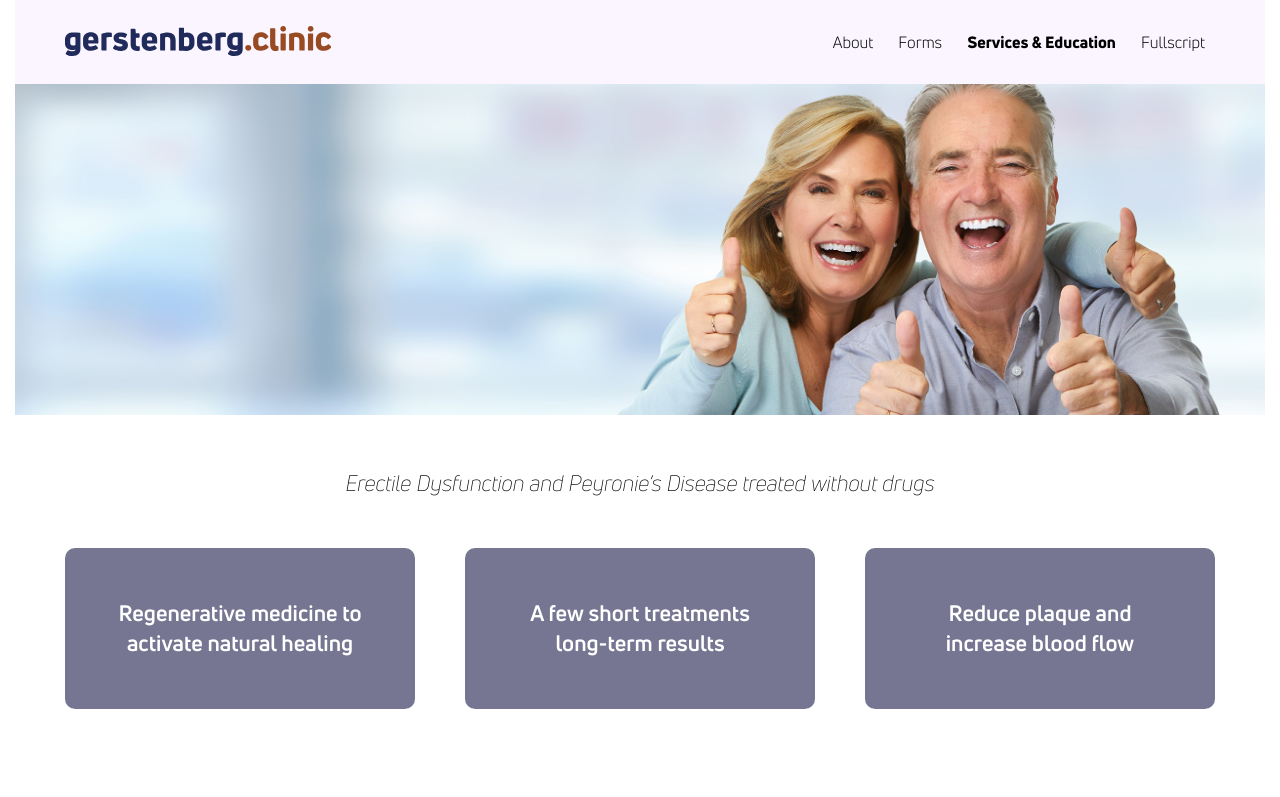
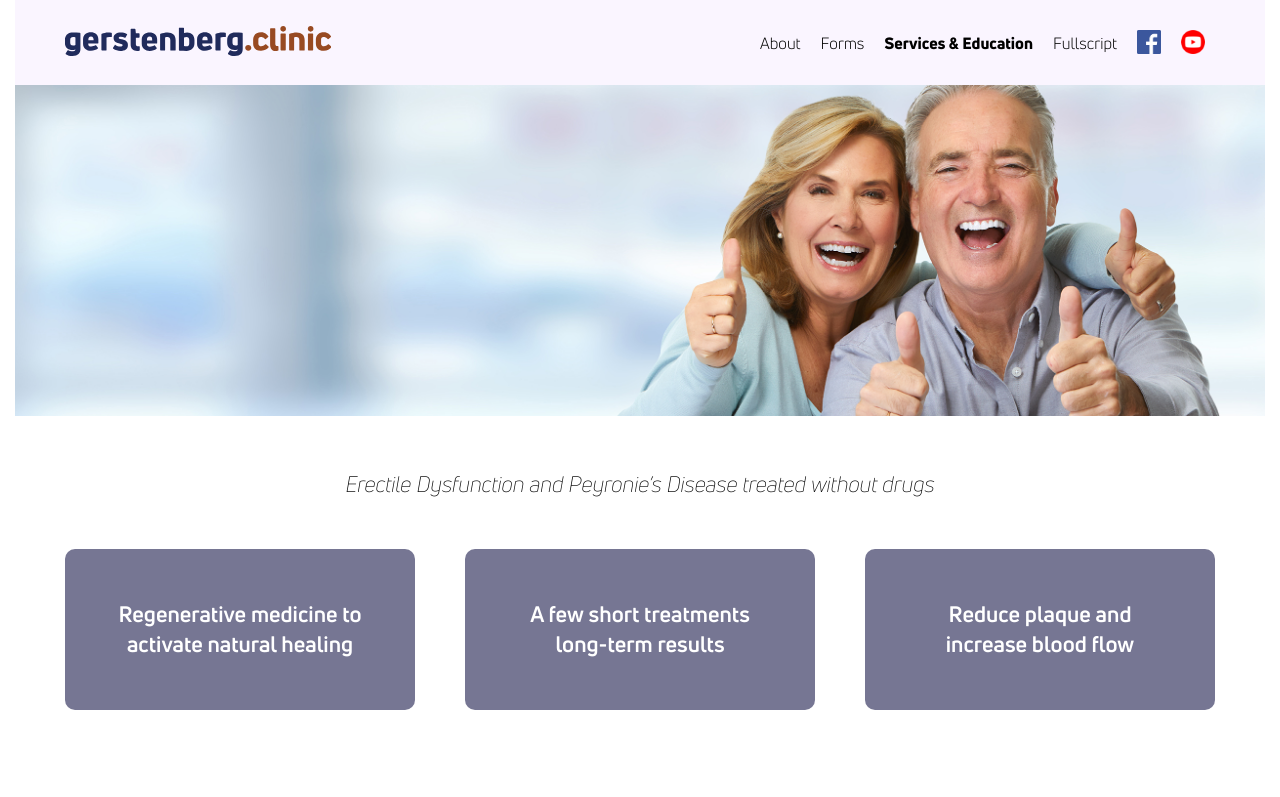
Before and after one commit to theneverwoods/gerstenberg.clinic, a Jekyll site: the page built from services/malesexualwellness.html, in a window 1280 px wide. Shown: the top 797 px of the page. Built offline with Jekyll 4.4.1, drawn with Linux system fonts in a browser that asks for light colours; some of the changed text lies outside the part shown; grey boxes are pictures that could not be loaded.

Commit message:
add social links / small content fix

```diff
--- a/_includes/header.html
+++ b/_includes/header.html
@@ -22,6 +22,8 @@
       </li>
       <li><a href="https://us.fullscript.com/welcome/gerstenbergclinic
 " target="_blank">Fullscript</a></li>
+      <li><a href="https://www.facebook.com/gerstenberg.clinic/" target="_blank"><img src="{{ site.baseurl }}/img/fb-icon.png" /></a></li>
+      <li><a href="https://www.youtube.com/channel/UC9HfWlvz_leYJQkM4ac-yOw" target="_blank"><img src="{{ site.baseurl }}/img/youtube-icon.png" /></a></li>
     </ul>
   </nav>
 </header>
--- a/_sass/_header.scss
+++ b/_sass/_header.scss
@@ -28,9 +28,18 @@ header {
     }
 
     ul {
+      display: flex;
+      flex-wrap: wrap;
+      align-items: center;
       list-style-type: none;
       padding: 0;
       margin: 0;
+
+      img {
+        height: 1.5em;
+        min-width: 1.5em;
+        margin-bottom: -5px;
+      }
 
       li {
         display: inline-block;
--- a/services/malesexualwellness.html
+++ b/services/malesexualwellness.html
@@ -99,7 +99,7 @@ redirect_from: /ed
 		<p>Have you done poorly on E.D. pills?</p>
 		<p>Have you recently (in the last few years) lost the ability to achieve meaningful sexual performance?</p>
 		<p>Do you have multiple medical conditions that have affected you?</p>
-		<p>Are you willing to try effective, new therapy and can afford to pay out-of-pocket? Insurance doesn’t cover this treatment</p>
+		<p>Are you willing to try effective, new therapy and can afford to pay out-of-pocket? Insurance doesn’t cover this treatment.</p>
 
 		<h3>Take the sexual health in men (SHIM) questionnaire to assess your need for treatment.</h3>
 		<a href="../pdf/SHIM.pdf" target="_blank" class="btn">SHIM questionnaire</a>
```
Also changed, not shown: img/fb-icon.png (added), img/youtube-icon.png (added).
